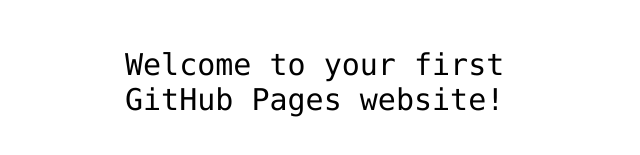
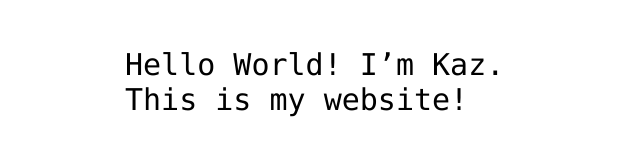
Before and after one commit to KG-26/KG-26.github.io, a plain HTML site: page index.html in a window 1280 px wide. Shown: the part 341-496 px from the top of the page, without its empty margins (315-955 px from the left). Drawn offline with Linux system fonts and the light colour scheme.

Commit message:
Add into to index.html

```diff
--- a/index.html
+++ b/index.html
@@ -11,8 +11,7 @@
 
 <img src="https://octodex.github.com/images/daftpunktocat-thomas.gif" id="octocat" alt="octocat-gif" />
 
-<!-- Change this code here by copy and pasting your template on line 15 -->
-<p>Welcome to your first GitHub Pages website!</p>
+<p>Hello World! I’m Kaz. This is my website!</p>
 
 </body>
 </html>
```
